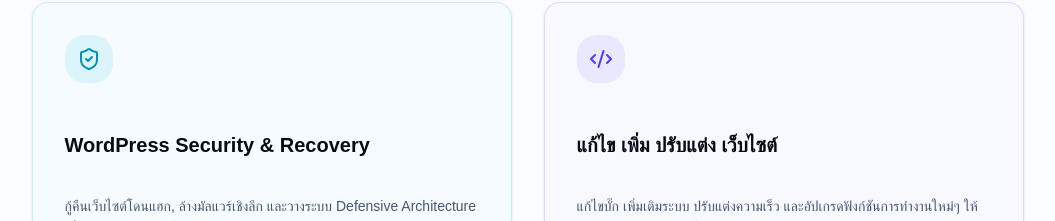
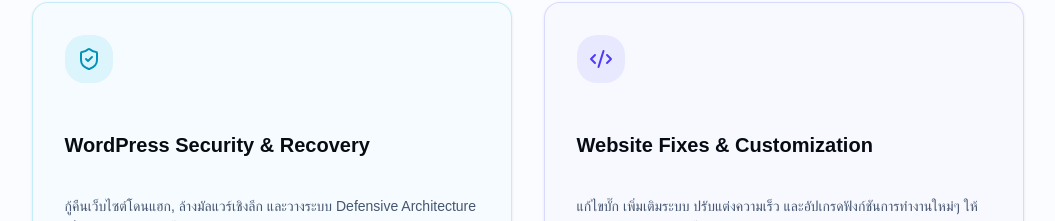
Before and after one commit to Yuukub/yuukub.github.io, a Next.js app: page / in a window 1280 px wide. Shown: the part 2680-2901 px from the top of the page, without its empty margins (105-1160 px from the left). Built offline with nearby package versions, Linux system fonts and the light colour scheme; a web font is replaced by a local one.

Commit message:
style(homepage): change development service title to Website Fixes & Customization to match other card headers

```diff
--- a/src/app/page.tsx
+++ b/src/app/page.tsx
@@ -350,7 +350,7 @@ export default function Home() {
               <div className="h-12 w-12 rounded-2xl bg-indigo-500/10 flex items-center justify-center mb-6 group-hover:scale-110 transition-transform">
                 <Code2 className="h-6 w-6 text-indigo-600" />
               </div>
-              <h4 className="text-xl font-bold mb-3">แก้ไข เพิ่ม ปรับแต่ง เว็บไซต์</h4>
+              <h4 className="text-xl font-bold mb-3">Website Fixes & Customization</h4>
               <p className="text-sm text-muted-foreground leading-relaxed mb-6">
                 แก้ไขบั๊ก เพิ่มเติมระบบ ปรับแต่งความเร็ว และอัปเกรดฟังก์ชันการทำงานใหม่ๆ ให้กับเว็บไซต์เดิมของคุณทั้ง WordPress และ Custom Web
               </p>
```
